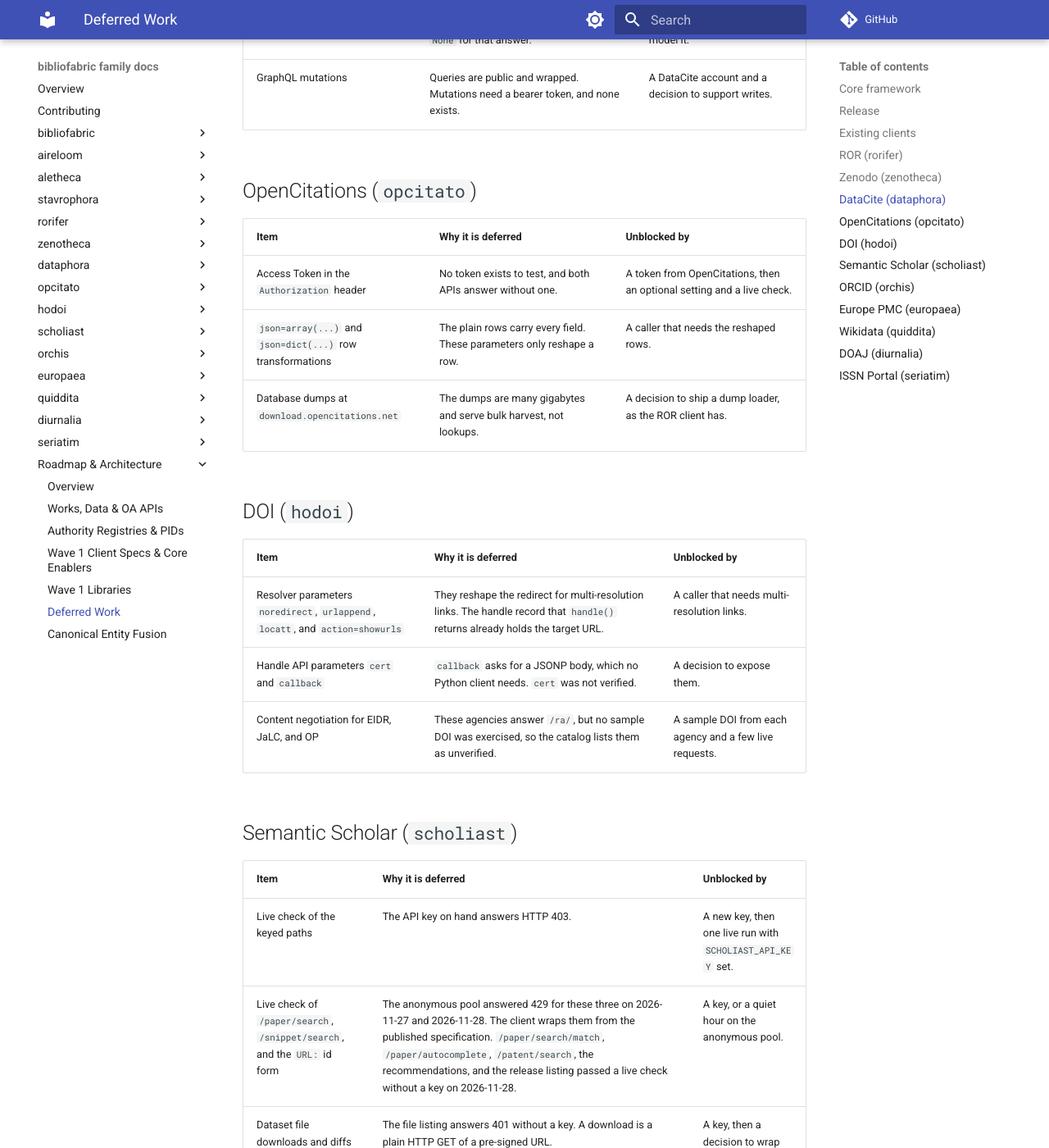
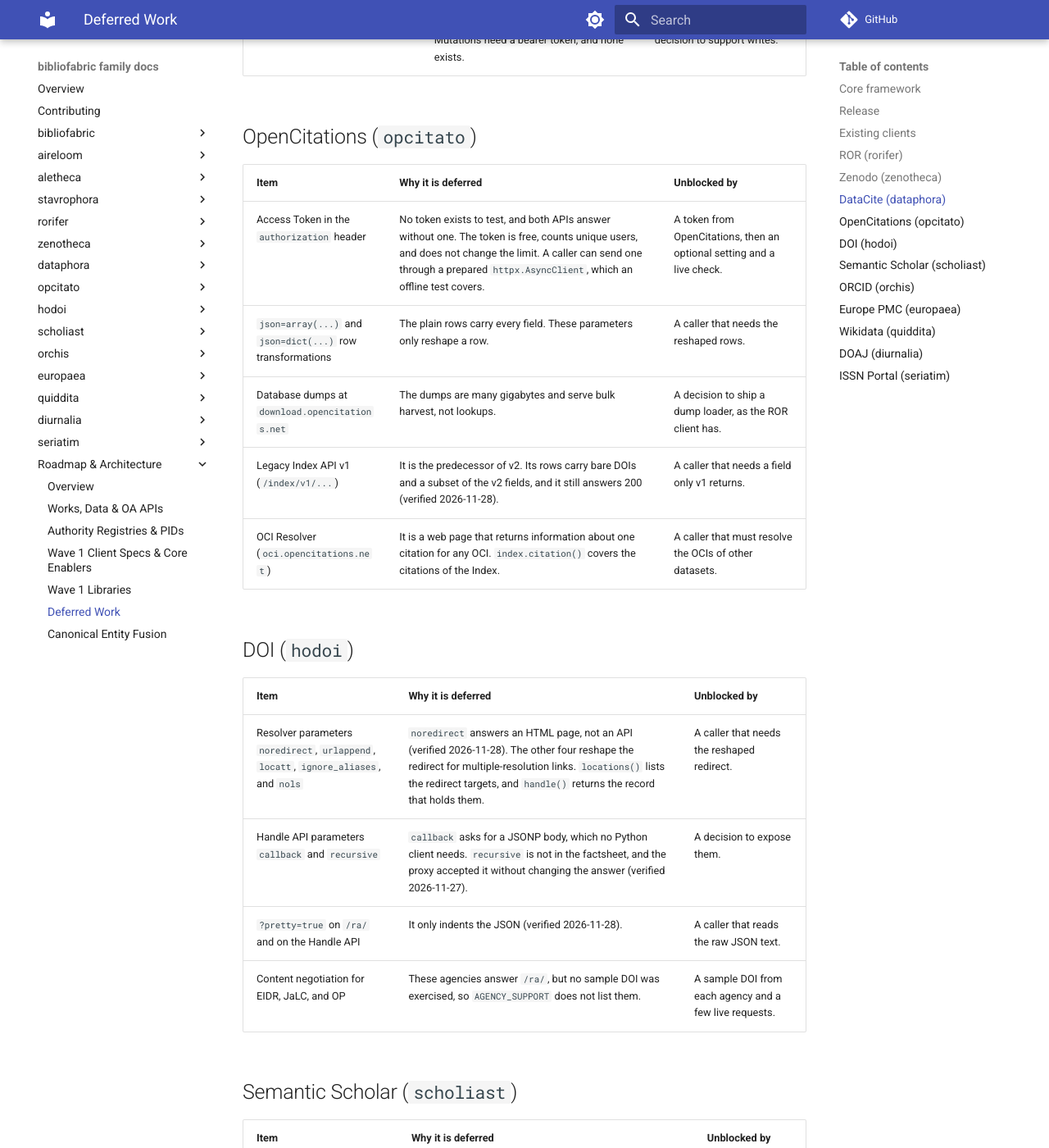
Before and after one commit to utsmok/bibliofabric, an MkDocs documentation site: the page built from docs/roadmap/deferred.md, in a window 1280 px wide and 1400 px high, scrolled down 2928 px. Shown: the whole window at 82% size. Built offline with MkDocs 1.6.1 and Material for MkDocs 9.7.7, drawn with Linux system fonts in a browser that asks for light colours; comment, search, counter and statistics services are not loaded; some of the changed text lies outside the part shown.

Commit message:
docs(roadmap): update deferred items from the Wave 1 review

```diff
--- a/docs/roadmap/deferred.md
+++ b/docs/roadmap/deferred.md
@@ -32,7 +32,7 @@ Wave 1 needed two of the six planned core additions. `BaseApiClient.default_head
 
 | Item | Why it is deferred | Unblocked by |
 |---|---|---|
-| Client identification | ROR paused registration, and the API is free and unlimited for now. | ROR reopening registration. The token then goes into `default_headers`. |
+| Client identification | ROR paused registration for client ids. The API needs no credentials and documents a limit of 2,000 requests per 5 minutes per IP address; the client paces itself to 6 requests per second. | ROR reopening registration. The client id then goes into `default_headers`. |
 | Complete lists through the API | The API reaches at most 10,000 records per query and cannot OR two different filter keys. This is an upstream limit. | Nothing on our side. Use the data dumps, which the client reads. |
 | Searching external ids that contain a quote, a backslash, or a colon | The query parser of ROR rejects such values. | An upstream change. Pass bare ids. |
 
@@ -52,24 +52,26 @@ Wave 1 needed two of the six planned core additions. `BaseApiClient.default_head
 | DOI writes (create, update, delete, publish) and media mutations | Wave 1 covers reads only. The write routes belong to the MDS API and need repository credentials. | A DataCite repository account and a decision to support writes. |
 | Read routes `media`, `url`, `views`, and `downloads` under `/dois/{id}` | They answer 404 without a login (verified 2026-11-27). | A DataCite account. The client then sends its credentials. |
 | Usage Reports API and API-key management | Both need a login, and no account exists. | A DataCite account. |
-| `GET /prefixes/totals` with credentials | The route answers 204 without a login. The client's `prefixes.totals()` returns `None` for that answer. | A DataCite account, to see the authenticated answer and model it. |
 | GraphQL mutations | Queries are public and wrapped. Mutations need a bearer token, and none exists. | A DataCite account and a decision to support writes. |
 
 ## OpenCitations (`opcitato`)
 
 | Item | Why it is deferred | Unblocked by |
 |---|---|---|
-| Access Token in the `Authorization` header | No token exists to test, and both APIs answer without one. | A token from OpenCitations, then an optional setting and a live check. |
+| Access Token in the `authorization` header | No token exists to test, and both APIs answer without one. The token is free, counts unique users, and does not change the limit. A caller can send one through a prepared `httpx.AsyncClient`, which an offline test covers. | A token from OpenCitations, then an optional setting and a live check. |
 | `json=array(...)` and `json=dict(...)` row transformations | The plain rows carry every field. These parameters only reshape a row. | A caller that needs the reshaped rows. |
 | Database dumps at `download.opencitations.net` | The dumps are many gigabytes and serve bulk harvest, not lookups. | A decision to ship a dump loader, as the ROR client has. |
+| Legacy Index API v1 (`/index/v1/...`) | It is the predecessor of v2. Its rows carry bare DOIs and a subset of the v2 fields, and it still answers 200 (verified 2026-11-28). | A caller that needs a field only v1 returns. |
+| OCI Resolver (`oci.opencitations.net`) | It is a web page that returns information about one citation for any OCI. `index.citation()` covers the citations of the Index. | A caller that must resolve the OCIs of other datasets. |
 
 ## DOI (`hodoi`)
 
 | Item | Why it is deferred | Unblocked by |
 |---|---|---|
-| Resolver parameters `noredirect`, `urlappend`, `locatt`, and `action=showurls` | They reshape the redirect for multi-resolution links. The handle record that `handle()` returns already holds the target URL. | A caller that needs multi-resolution links. |
-| Handle API parameters `cert` and `callback` | `callback` asks for a JSONP body, which no Python client needs. `cert` was not verified. | A decision to expose them. |
-| Content negotiation for EIDR, JaLC, and OP | These agencies answer `/ra/`, but no sample DOI was exercised, so the catalog lists them as unverified. | A sample DOI from each agency and a few live requests. |
+| Resolver parameters `noredirect`, `urlappend`, `locatt`, `ignore_aliases`, and `nols` | `noredirect` answers an HTML page, not an API (verified 2026-11-28). The other four reshape the redirect for multiple-resolution links. `locations()` lists the redirect targets, and `handle()` returns the record that holds them. | A caller that needs the reshaped redirect. |
+| Handle API parameters `callback` and `recursive` | `callback` asks for a JSONP body, which no Python client needs. `recursive` is not in the factsheet, and the proxy accepted it without changing the answer (verified 2026-11-27). | A decision to expose them. |
+| `?pretty=true` on `/ra/` and on the Handle API | It only indents the JSON (verified 2026-11-28). | A caller that reads the raw JSON text. |
+| Content negotiation for EIDR, JaLC, and OP | These agencies answer `/ra/`, but no sample DOI was exercised, so `AGENCY_SUPPORT` does not list them. | A sample DOI from each agency and a few live requests. |
 
 ## Semantic Scholar (`scholiast`)
 
@@ -78,7 +80,7 @@ Wave 1 needed two of the six planned core additions. `BaseApiClient.default_head
 | Live check of the keyed paths | The API key on hand answers HTTP 403. | A new key, then one live run with `SCHOLIAST_API_KEY` set. |
 | Live check of `/paper/search`, `/snippet/search`, and the `URL:` id form | The anonymous pool answered 429 for these three on 2026-11-27 and 2026-11-28. The client wraps them from the published specification. `/paper/search/match`, `/paper/autocomplete`, `/patent/search`, the recommendations, and the release listing passed a live check without a key on 2026-11-28. | A key, or a quiet hour on the anonymous pool. |
 | Dataset file downloads and diffs | The file listing answers 401 without a key. A download is a plain HTTP GET of a pre-signed URL. | A key, then a decision to wrap the download. |
-| Live check of the fields `openAccessDoi` and `embedding` | Both answer 400 without a key. The models carry the fields. | A key with access to those fields. |
+| Live check of the paper fields `openAccessDoi` and `embedding` and the author fields `normalizedAffiliations` and `aliases` | They answer 400 without a key. The models carry the fields. | A key with access to those fields. |
 
 ## ORCID (`orchis`)
 
```
